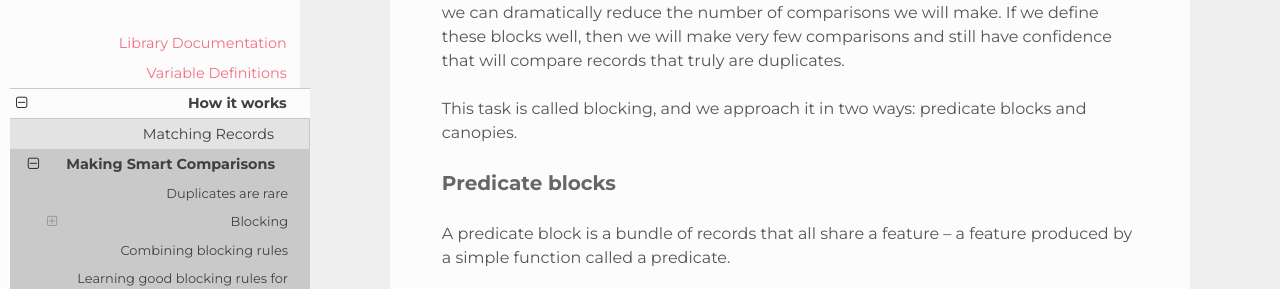
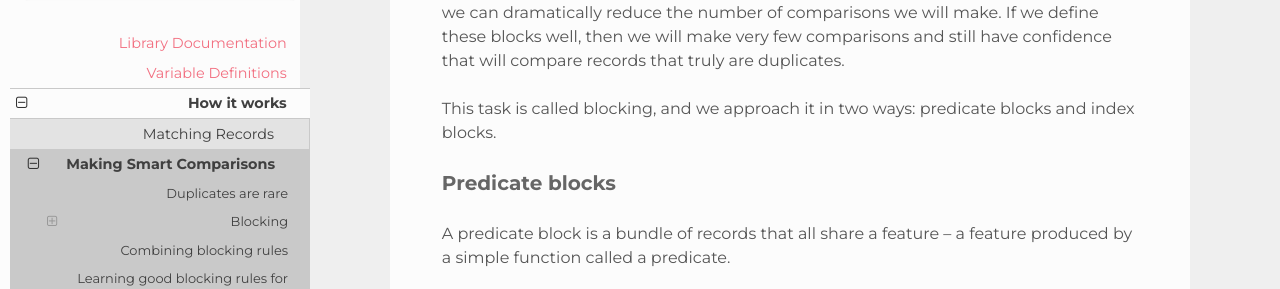
Before and after one commit to dedupeio/dedupe, a Sphinx documentation site: the page built from docs/Making-smart-comparisons.rst, in a window 1280 px wide and 900 px high, scrolled down 1227 px. Shown: the part 161-450 px from the top of the window. Built offline with Sphinx 7.4.7 and the Read the Docs theme 2.0.0, drawn with Linux system fonts in a browser that asks for light colours.

Commit message:
Make use of Index and Canopy in docs consistent
I don't really understand the difference between Index
and Canopy blocks (Index blocks are a type of blocks,
and canopy clustering is an algorithm to implement them?),
but I was getting a bit confused from reading the docs as to
the difference between them, and how they relate to the
`index_predicates` argument to the `train()` meethods.

So, this is my best guess as to how to make their use in
the docs more consistent.

```diff
--- a/docs/Making-smart-comparisons.rst
+++ b/docs/Making-smart-comparisons.rst
@@ -70,7 +70,7 @@ very few comparisons and still have confidence that will compare records
 that truly are duplicates.
 
 This task is called blocking, and we approach it in two ways: predicate
-blocks and canopies.
+blocks and index blocks.
 
 Predicate blocks
 ~~~~~~~~~~~~~~~~
@@ -124,6 +124,8 @@ Others simple predicates Dedupe uses include:
 * common four gram
 * common six gram
 
+.. _index-blocks-label:
+
 Index Blocks
 ~~~~~~~~~~~~
 
--- a/docs/Variable-definition.rst
+++ b/docs/Variable-definition.rst
@@ -40,7 +40,7 @@ ShortString Types
 ^^^^^^^^^^^^^^^^^
 
 A ``ShortString`` type field is just like ``String`` types except that dedupe
-will not try to learn a canopy blocking rule for these fields, which can
+will not try to learn an :ref:`index-block-label` rule for these fields, which can
 speed up the training phase considerably.
 
 Zip codes and city names are good candidates for this type. If in doubt,
```
